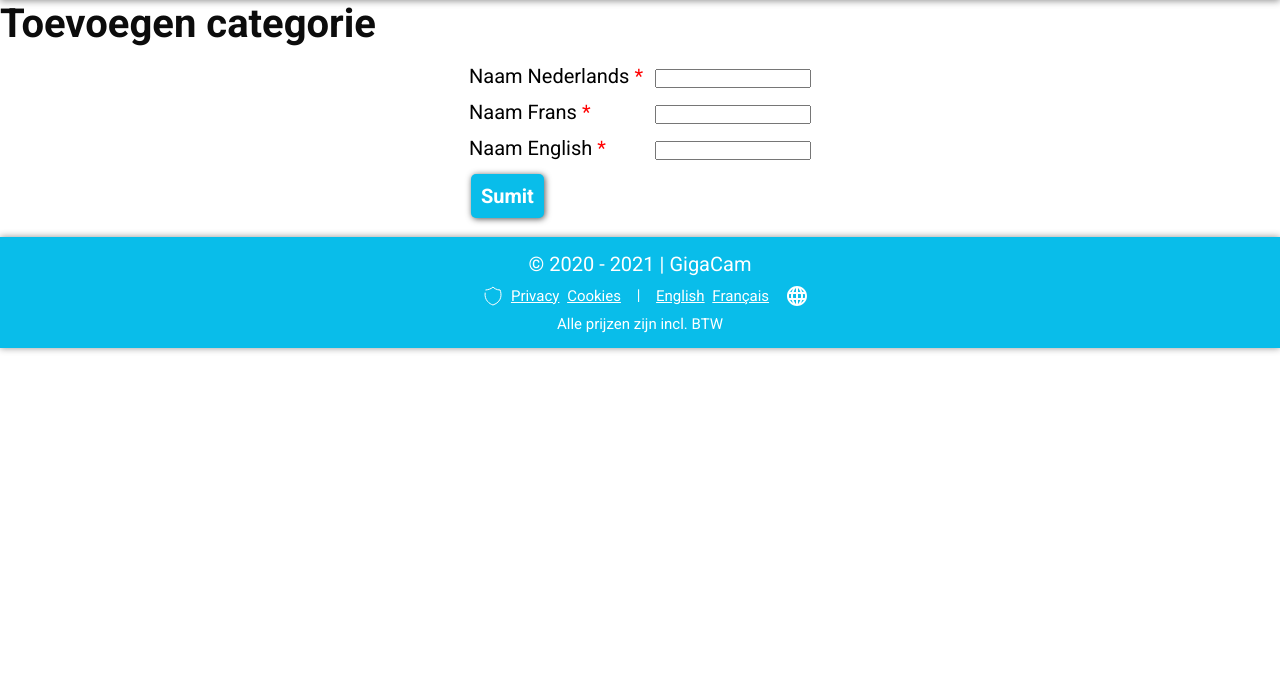
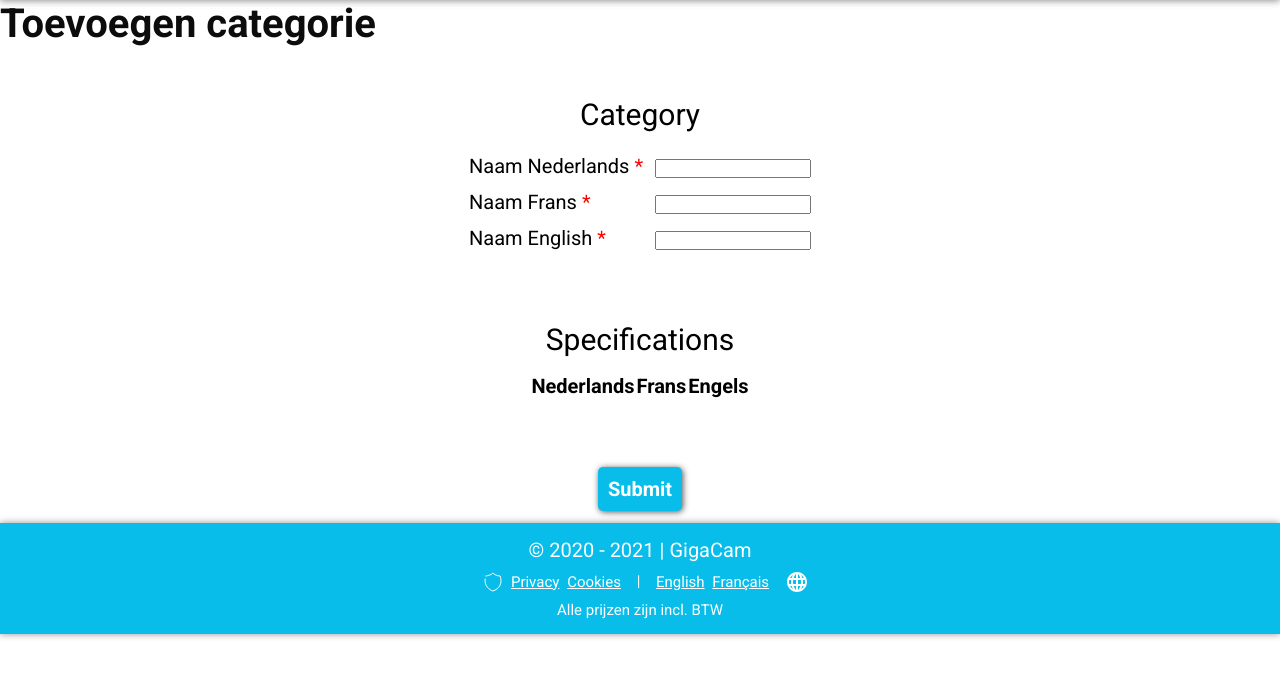
Before and after one commit to LanderVanlaer/webshop-gip-6INF, a PHP site: page /admin/add/category in a window 1280 px wide. Shown: the part 66-743 px from the top of the page. Run offline with PHP 8.4, Linux system fonts and the light colour scheme; the visitor is signed in with stand-in values (Sample User, id 1); lists and menus that the app fills with data are empty; style sheets or scripts are compiled from the project's sources.

Commit message:
Category-add Add specifications & styling add-pages

```diff
--- a/src/admin/add/category/index.php
+++ b/src/admin/add/category/index.php
@@ -33,6 +33,23 @@
 
                 if ($succes) {
                     $last_id = $con->insert_id;
+                    $query->close();
+
+                    $query = $con->prepare("INSERT INTO `specification`(category_id, nameD, nameF, nameE) VALUES ($last_id, ?, ?, ?)");
+
+                    $id = 0;
+                    do {
+                        $nameSpecD = var_validate($_POST["nameSpecD$id"]);
+                        $nameSpecF = var_validate($_POST["nameSpecD$id"]);
+                        $nameSpecE = var_validate($_POST["nameSpecD$id"]);
+
+                        if (!is_one_empty($nameSpecD, $nameSpecF, $nameSpecE)) {
+                            $query->bind_param('sss', $nameSpecD, $nameSpecF, $nameSpecE);
+                            $executed = $query->execute();
+                        }
+
+                        $id++;
+                    } while (isset($_POST["nameSpecD$id"]) || isset($_POST["nameSpecF$id"]) || isset($_POST["nameSpecE$id"]));
                 }
             } else {
                 //duplicate
@@ -56,6 +73,7 @@
     <?php include "../../../resources/admin/head.php"; ?>
     <link rel="stylesheet" href="/css/admin/add/style.css">
     <link rel="stylesheet" href="/css/form.css">
+    <script defer src="/js/admin/add/category-dynamic.js"></script>
     <title>Admin - Add Category</title>
 </head>
 <body>
@@ -82,7 +100,10 @@
                     </div>
                 <?php endif; ?>
             <?php endif; ?>
+            <fieldset>
+                <legend>Category</legend>
                 <table>
+                    <tbody>
                         <tr>
                             <td><label class="required" for="nameD">Naam Nederlands</label></td>
                             <td><input required type="text" name="nameD" id="nameD" maxlength="31"></td>
@@ -95,12 +116,24 @@
                             <td><label class="required" for="nameE">Naam English</label></td>
                             <td><input required type="text" name="nameE" id="nameE" maxlength="31"></td>
                         </tr>
+                    </tbody>
+                </table>
+            </fieldset>
+            <fieldset>
+                <legend>Specifications</legend>
+                <table id="specifications">
+                    <thead>
                         <tr>
-                    <td colspan="2">
-                        <button class="btn-blue" type="submit">Sumit</button>
-                    </td>
+                            <th>Nederlands</th>
+                            <th>Frans</th>
+                            <th>Engels</th>
                         </tr>
+                    </thead>
+                    <tbody>
+                    </tbody>
                 </table>
+            </fieldset>
+            <button class="btn-blue" type="submit">Submit</button>
         </form>
     </main>
     <?php include "../../../resources/admin/footer.php"; ?>
--- a/src/css/admin/add/style.scss
+++ b/src/css/admin/add/style.scss
@@ -2,9 +2,11 @@ main {
     font-size: 2rem;
 
     form {
+        text-align: center;
         display: block;
 
         table {
+            text-align: left;
             margin: 10px auto;
 
             tr td {
--- a/src/css/form.scss
+++ b/src/css/form.scss
@@ -1,4 +1,6 @@
 form {
+    margin: 10px;
+
     div.message {
         font-size: 2rem;
         color: #752525;
@@ -10,6 +12,17 @@ form {
         border-radius: 5px;
     }
 
+    fieldset {
+        margin: 50px 10px;
+        padding: 5px 0;
+        border: none;
+
+        legend {
+            padding: 0 10px;
+            font-size: 3rem;
+        }
+    }
+
     .required {
         &::after {
             content: "\00a0*"; //nbsp
```
Also changed, not shown: src/js/admin/add/category-dynamic.ts (added, +28 -0 lines). Lines whose indentation alone changed are shown as unchanged.
